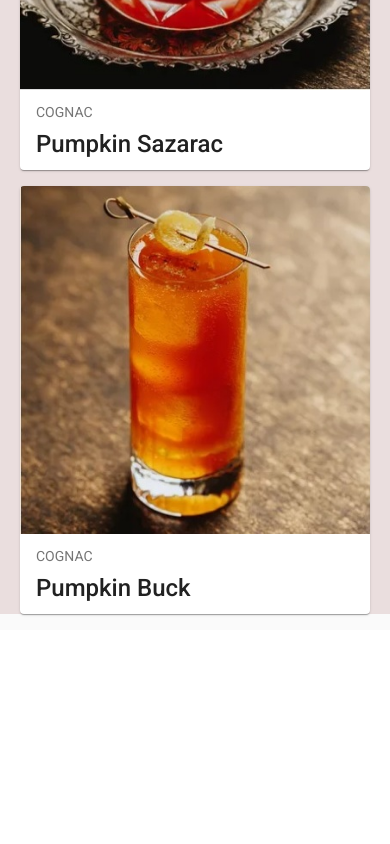
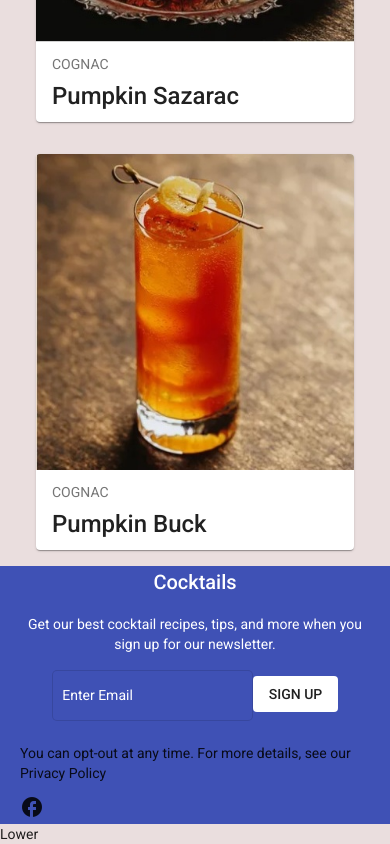
Before and after one commit to eugenehan94/Angular-Material-Cocktail-Website, an Angular app: page /home in a window 390 px wide. Shown: the part 8537-9381 px from the top of the page. Before the commit the page ends 9167 px from the top, so only its background shows below. Built offline with nearby package versions, Linux system fonts and the light colour scheme.

Commit message:
added footer component

```diff
--- a/src/app/app.module.ts
+++ b/src/app/app.module.ts
@@ -12,6 +12,7 @@ import { SidenavContentComponent } from './components/sidenav-content/sidenav-co
 import { HomeFirstComponentComponent } from './components/home-first-component/home-first-component.component';
 import { HomeSecondComponentComponent } from './components/home-second-component/home-second-component.component';
 import { HomeThirdComponentComponent } from './components/home-third-component/home-third-component.component';
+import { FooterComponent } from './components/footer/footer.component';
 
 @NgModule({
   declarations: [
@@ -22,7 +23,8 @@ import { HomeThirdComponentComponent } from './components/home-third-component/h
     SidenavContentComponent,
     HomeFirstComponentComponent,
     HomeSecondComponentComponent,
-    HomeThirdComponentComponent
+    HomeThirdComponentComponent,
+    FooterComponent
   ],
   imports: [
     BrowserModule,
--- /dev/null
+++ b/src/app/components/footer/footer.component.css
@@ -0,0 +1,25 @@
+.footer-upper-container {
+  background-color: #3f51b5;
+  padding-left: 1.25rem;
+  padding-right: 1.25rem;
+}
+.footer-upper-title, .footer-upper-text {
+  color: #fff;
+}
+.footer-lower-container {
+  background-color: rgb(234, 222, 222);
+}
+
+/* Extra small devices (phones, 700px and down) */
+@media screen and (max-width: 700px) {
+  .footer-upper-title, .footer-upper-text {
+    text-align: center;
+  }
+  .footer-upper-form-wrapper {
+    display:flex;
+    justify-content: center;
+  }
+  .footer-upper-btn-wrapper {
+    margin-top: 0.6rem;
+  }
+}
--- /dev/null
+++ b/src/app/components/footer/footer.component.html
@@ -0,0 +1,60 @@
+<div>
+  <div class="footer-upper-container">
+    <div>
+      <h2 class="footer-upper-title">Cocktails</h2>
+      <p class="footer-upper-text">
+        Get our best cocktail recipes, tips, and more when you sign up for our
+        newsletter.
+      </p>
+      <div class="footer-upper-form-wrapper">
+        <div>
+          <mat-form-field class="example-full-width" appearance="outline">
+            <mat-label style="color: #fff">Enter Email</mat-label>
+            <input matInput value="" style="color: #fff" />
+          </mat-form-field>
+        </div>
+        <div class="footer-upper-btn-wrapper">
+          <button mat-flat-button>SIGN UP</button>
+        </div>
+      </div>
+      <p>
+        You can opt-out at any time. For more details, see our Privacy Policy
+      </p>
+      <mat-icon>facebook</mat-icon>
+      <mat-icon>instagram</mat-icon>
+      <mat-icon>github</mat-icon>
+      <mat-icon>twitter</mat-icon>
+      <mat-icon>youtube</mat-icon>
+    </div>
+    <!-- <div>
+      <mat-grid-list cols="2">
+        <mat-grid-tile>
+          <mat-list>
+            <mat-list-item>Recipes</mat-list-item>
+            <mat-list-item>Sprints</mat-list-item>
+            <mat-list-item>Beer & Wine</mat-list-item>
+            <mat-list-item>Behind The Bar</mat-list-item>
+            <mat-list-item>The Basics</mat-list-item>
+            <mat-list-item>News</mat-list-item>
+            <mat-list-item>Shop</mat-list-item>
+          </mat-list>
+        </mat-grid-tile>
+        <mat-grid-tile>
+          <mat-list>
+            <mat-list-item>About Us</mat-list-item>
+            <mat-list-item>Terms of Use</mat-list-item>
+            <mat-list-item>Career</mat-list-item>
+            <mat-list-item>Guidelines</mat-list-item>
+            <mat-list-item>Privacy Policy</mat-list-item>
+            <mat-list-item>Advertise</mat-list-item>
+            <mat-list-item>Contact</mat-list-item>
+          </mat-list>
+        </mat-grid-tile>
+      </mat-grid-list>
+    </div> -->
+  </div>
+  <div class="footer-lower-container">Lower</div>
+</div>
+
+<!-- With mat-list: to make two column: -->
+<!-- https://stackoverflow.com/questions/58833607/using-angular-list-with-two-columns -->
--- /dev/null
+++ b/src/app/components/footer/footer.component.ts
@@ -0,0 +1,15 @@
+import { Component, OnInit } from '@angular/core';
+
+@Component({
+  selector: 'app-footer',
+  templateUrl: './footer.component.html',
+  styleUrls: ['./footer.component.css']
+})
+export class FooterComponent implements OnInit {
+
+  constructor() { }
+
+  ngOnInit(): void {
+  }
+
+}
--- a/src/app/components/home-third-component/home-third-component.component.css
+++ b/src/app/components/home-third-component/home-third-component.component.css
@@ -14,8 +14,12 @@
   text-align: center;
   margin: 0;
 }
+.home-third-card-wrapper {
+  display: flex;
+  flex-basis: 33.33333%;
+}
 mat-card {
-  margin: 1rem 0;
+  margin: 1rem;
 }
 
 @media screen and (max-width: 700px) {
@@ -23,4 +27,8 @@ mat-card {
     text-align: center;
     margin: 0.2rem 0;
   }
+  .home-third-card-wrapper {
+    display: flex;
+    flex-direction: column;
+  }
 }
--- a/src/app/components/home-third-component/home-third-component.component.html
+++ b/src/app/components/home-third-component/home-third-component.component.html
@@ -3,6 +3,7 @@
     <h1 class="home-third-component-title">Pumpkin Cocktails</h1>
     <mat-icon color="accent">keyboard_arrow_right</mat-icon>
   </div>
+  <div class="home-third-card-wrapper">
     <mat-card>
       <img src="../../../assets/images/PumpkinToddy.jpg" mat-card-image />
       <mat-card-subtitle>BOURBON COCKTAILS</mat-card-subtitle>
@@ -19,3 +20,4 @@
       <mat-card-title>Pumpkin Buck</mat-card-title>
     </mat-card>
   </div>
+</div>
--- a/src/app/pages/home/home.component.html
+++ b/src/app/pages/home/home.component.html
@@ -2,3 +2,4 @@
 <app-home-first-component></app-home-first-component>
 <app-home-second-component></app-home-second-component>
 <app-home-third-component></app-home-third-component>
+<app-footer></app-footer>
```
Also changed, not shown: 1 other file (tests, documents, lock files or other folders). Lines whose indentation alone changed are shown as unchanged.
